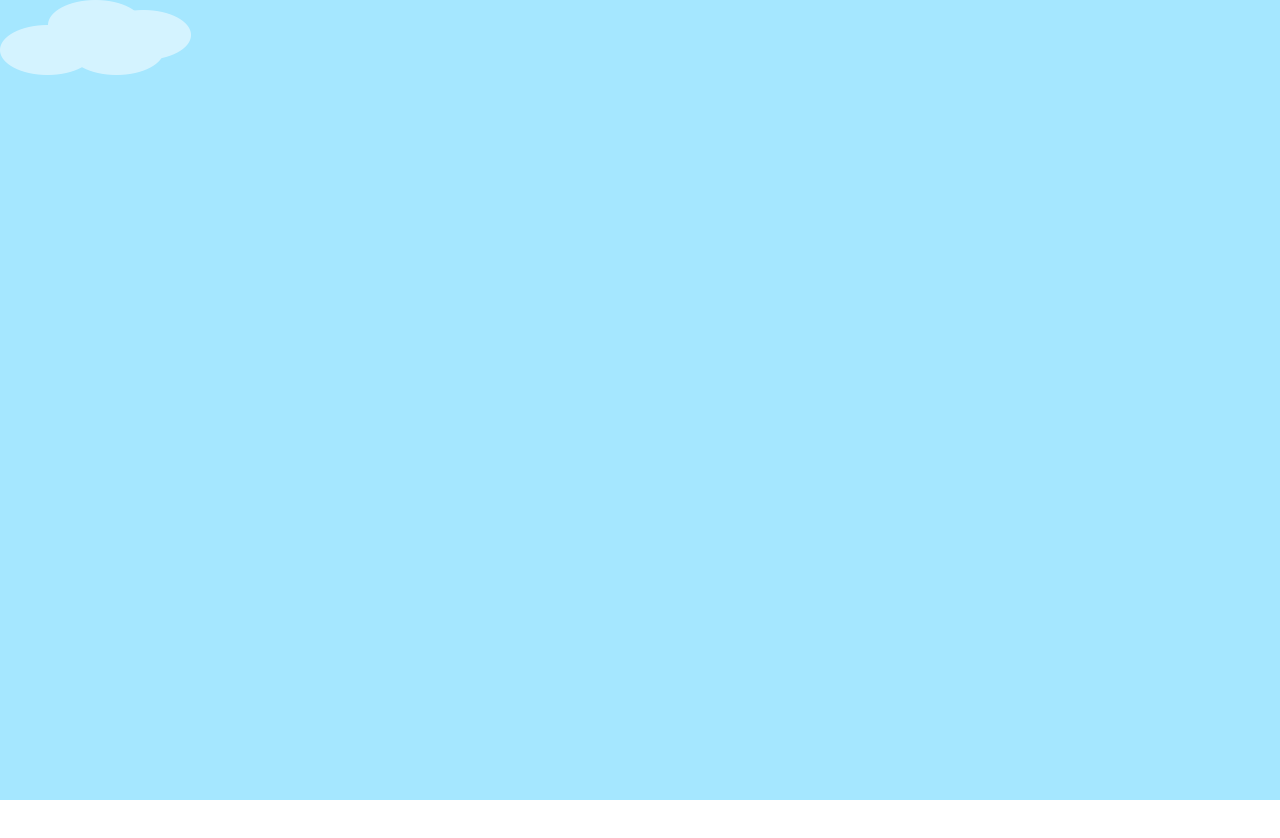
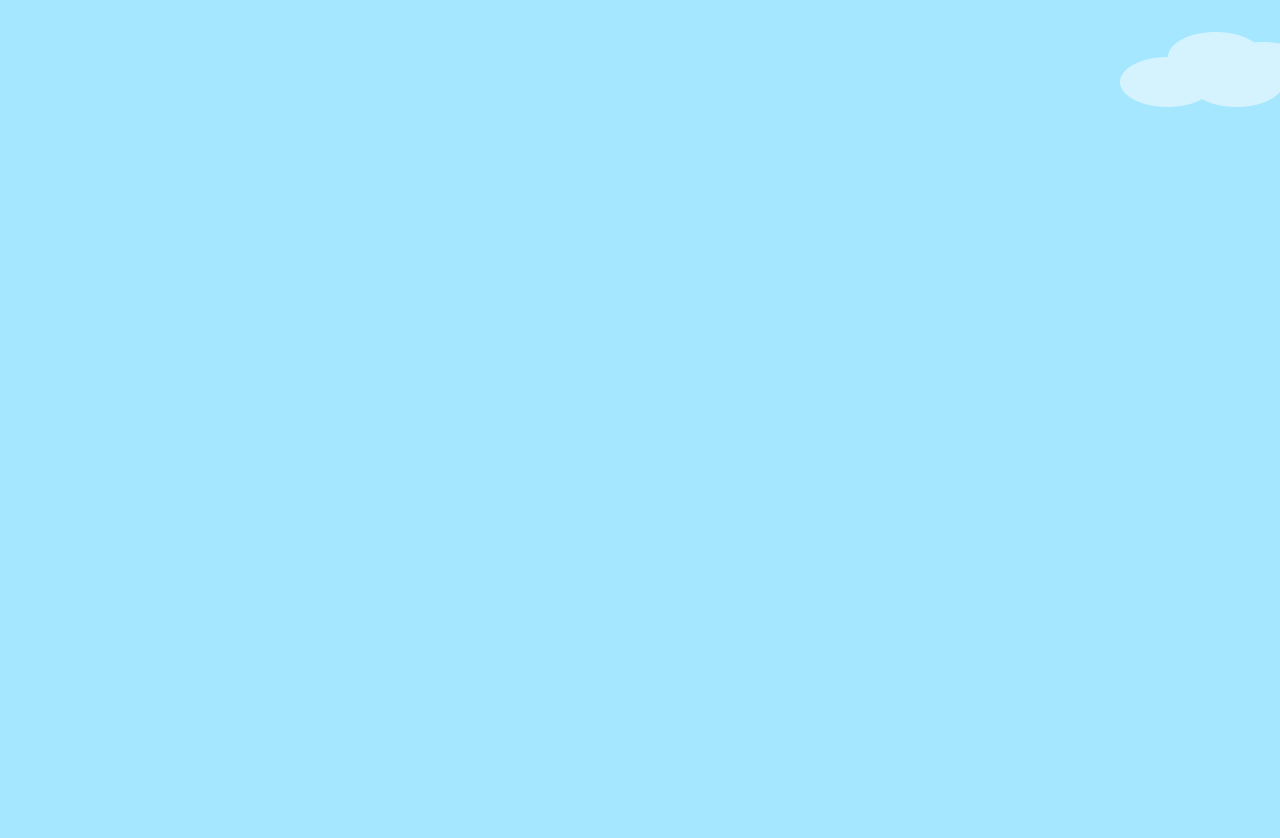
Before and after one commit to jorgehjr84/Jorge-H-React-Resume, a React (Create React App) app: page / in a window 1280 px wide. Shown: the top 838 px of the page. Before the commit the page ends 800 px from the top, so only its background shows below. Built offline with nearby package versions, Linux system fonts and the light colour scheme.

Commit message:
We have a moving cloud now
Added the arrow right and left listeners and we are moving a single cloud left and right

```diff
--- a/src/App.css
+++ b/src/App.css
@@ -1,3 +1,8 @@
-html {
+
+.App {
+  overflow: hidden;
+  max-width: 100%;
   background: url('./assets/background.png') no-repeat center center fixed;
+  width: 100%;
+  height: 1280px;
 }
--- a/src/App.js
+++ b/src/App.js
@@ -4,10 +4,31 @@ import './App.css';
 import Cloud from './Components/Cloud/Cloud';
 
 class App extends Component {
-    render() {
+  constructor() {
+    super();
+    this.state = {
+      left : 70 //Moves Clouds Right
+    }
+
+    this.handleArrowKeys = this.handleArrowKeys.bind(this);
+  }
+
+  handleArrowKeys(e) {
+    if(e.key === 'ArrowRight') {
+      this.setState({
+        left: this.state.left - 1
+      })
+    } else if (e.key === 'ArrowLeft') {
+      this.setState({
+        left: this.state.left + 1
+      })
+    }
+  }
+
+  render() {
     return (
-      <div className="App">
-        <Cloud />
+      <div tabIndex="0" className="App" onKeyDown={this.handleArrowKeys}>
+        <Cloud left={this.state.left}/>
       </div>
     );
   }
--- a/src/Components/Cloud/Cloud.css
+++ b/src/Components/Cloud/Cloud.css
@@ -1,4 +1,7 @@
 .Cloud {
      background: url('../../assets/cloud.png') no-repeat;
+     width: 12em;
      height: 10em;
+     position: relative;
+     top: 2em;
 }
--- a/src/Components/Cloud/Cloud.js
+++ b/src/Components/Cloud/Cloud.js
@@ -4,7 +4,8 @@ import './Cloud.css';
 class Cloud extends Component {
     render() {
         return (
-            <div className="Cloud"></div>
+            <div className="Cloud"
+            style={{left: this.props.left + 'em'}}></div>
         );
     }
 }
```
Also changed, not shown: package.json (line endings or trailing spaces).
